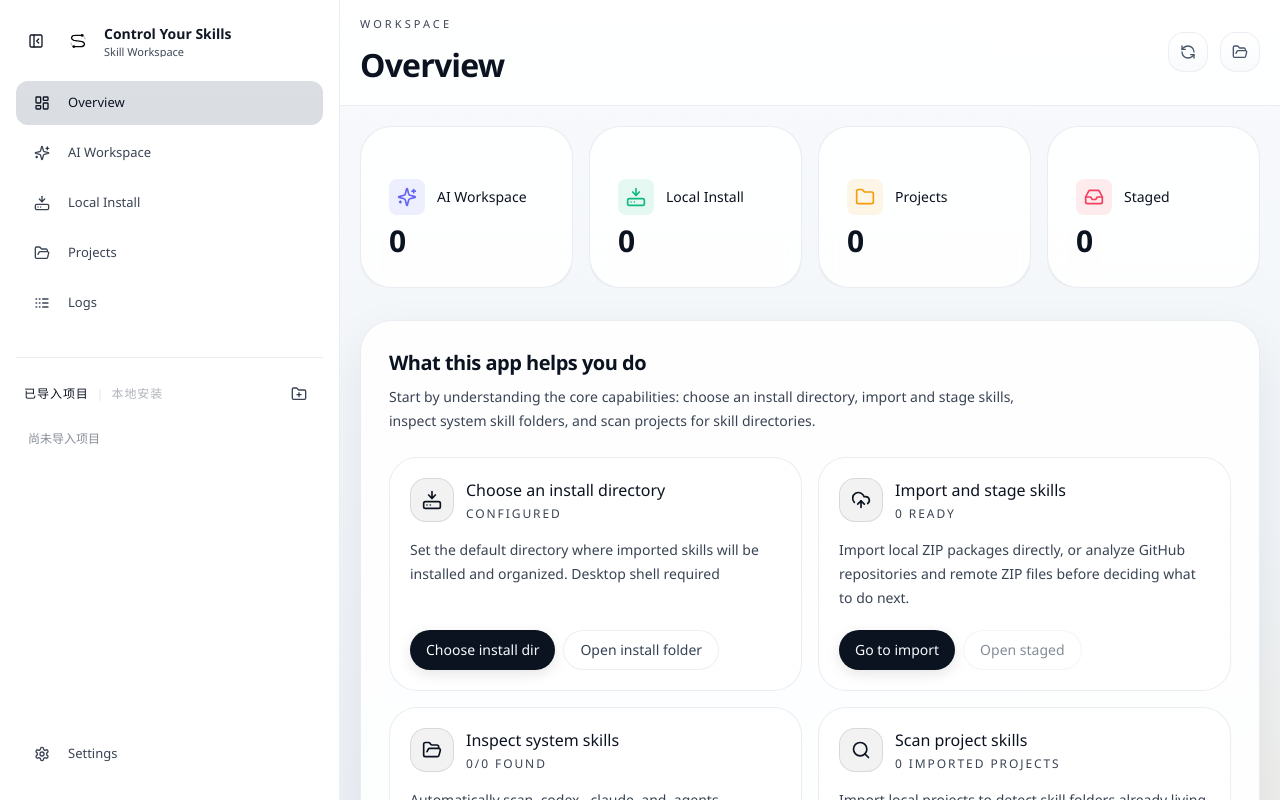
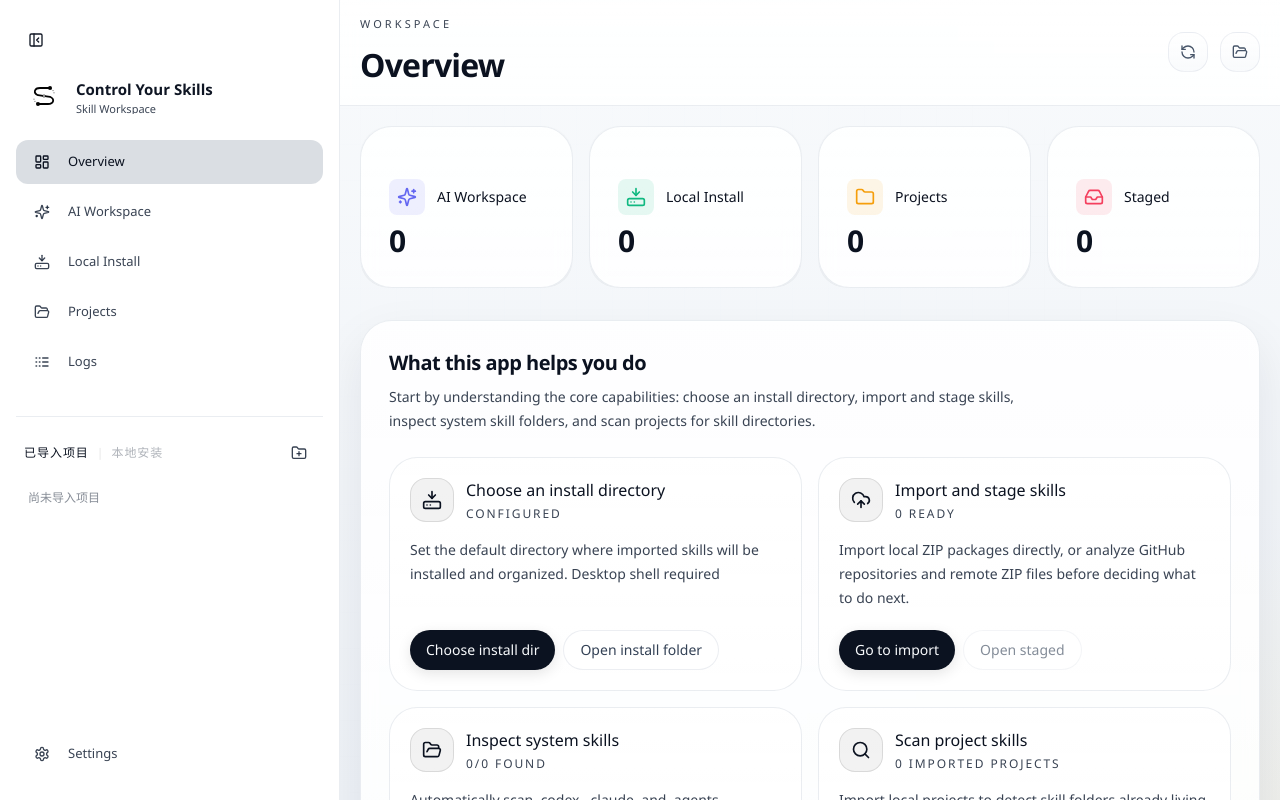
Before and after one commit to KlayPeter/control-yours-skills, a Next.js app: page / in a window 1280 px wide. Built offline with nearby package versions, Linux system fonts and the light colour scheme.

Commit message:
style: enlarge logo and move sidebar toggle button to top

```diff
--- a/src/components/workspace/workspace-nav-sidebar.tsx
+++ b/src/components/workspace/workspace-nav-sidebar.tsx
@@ -74,7 +74,8 @@ export function WorkspaceNavSidebar({
   return (
     <aside className="app-sidebar">
       <div className="app-sidebar-inner">
-        <div className={cn("flex items-center gap-3 px-2", sidebarCollapsed && "justify-center px-0")}>
+        <div className={cn("flex flex-col", sidebarCollapsed ? "items-center gap-4 px-0" : "gap-5 px-2")}>
+          <div className={cn("flex items-center w-full", sidebarCollapsed && "justify-center")}>
             <button
               type="button"
               className={cn(
@@ -86,11 +87,12 @@ export function WorkspaceNavSidebar({
             >
               {sidebarCollapsed ? <PanelLeftOpen className="h-4 w-4" /> : <PanelLeftClose className="h-4 w-4" />}
             </button>
+          </div>
           {!sidebarCollapsed && (
             <div className="flex items-center gap-3 min-w-0 flex-1 transition-opacity duration-300">
-              <img src="/logo.svg" alt="Logo" className="h-7 w-7 text-signal dark:text-white" />
+              <img src="/logo.svg" alt="Logo" className="h-10 w-10 text-signal dark:text-white" />
               <div className="min-w-0 flex-1">
-                <p className="truncate text-sm font-semibold app-text">{t.appName}</p>
+                <p className="truncate text-[15px] font-semibold app-text">{t.appName}</p>
                 <p className="mt-0.5 truncate text-[11px] app-text-soft leading-none">{t.appTitle}</p>
               </div>
             </div>
```
Lines whose indentation alone changed are shown as unchanged.
